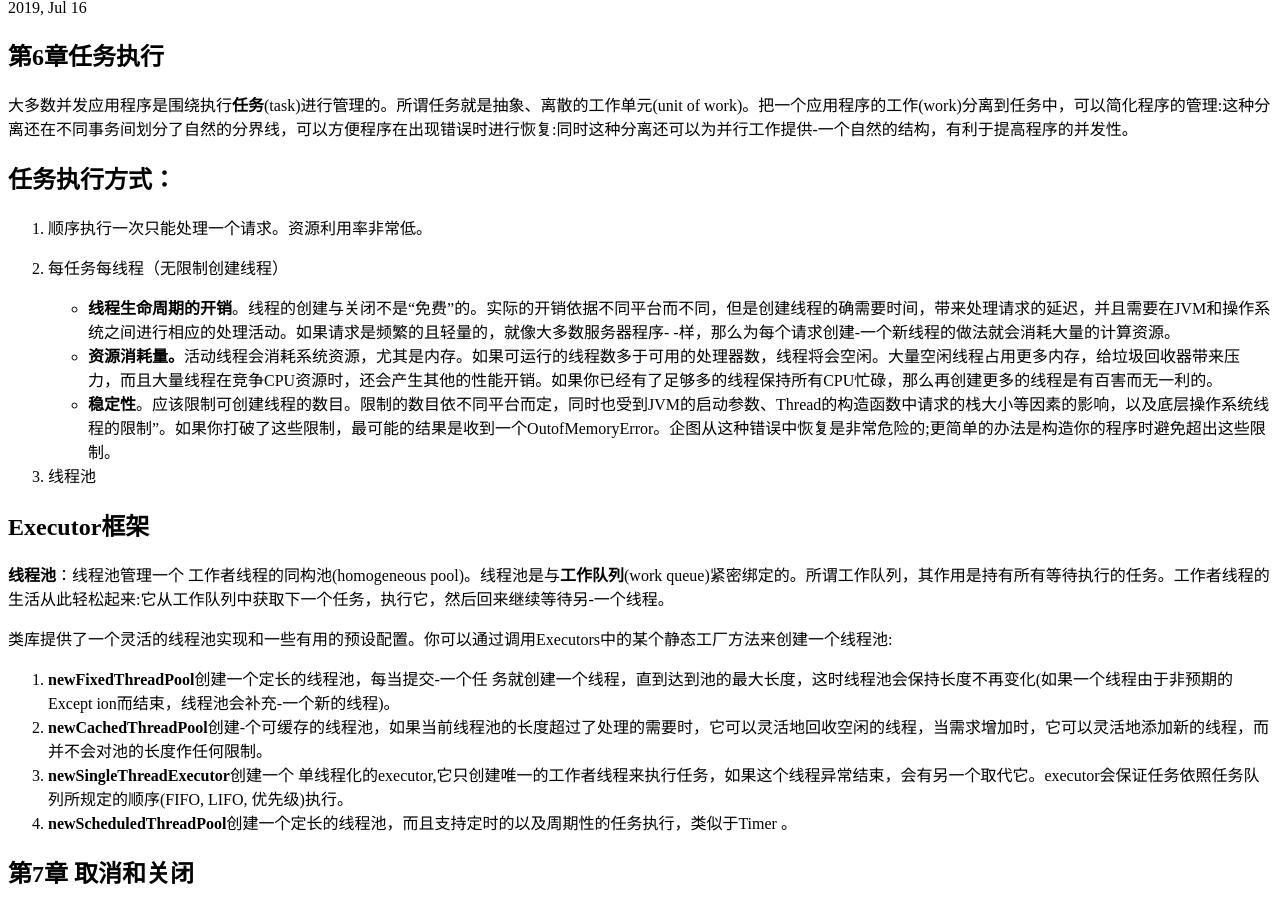
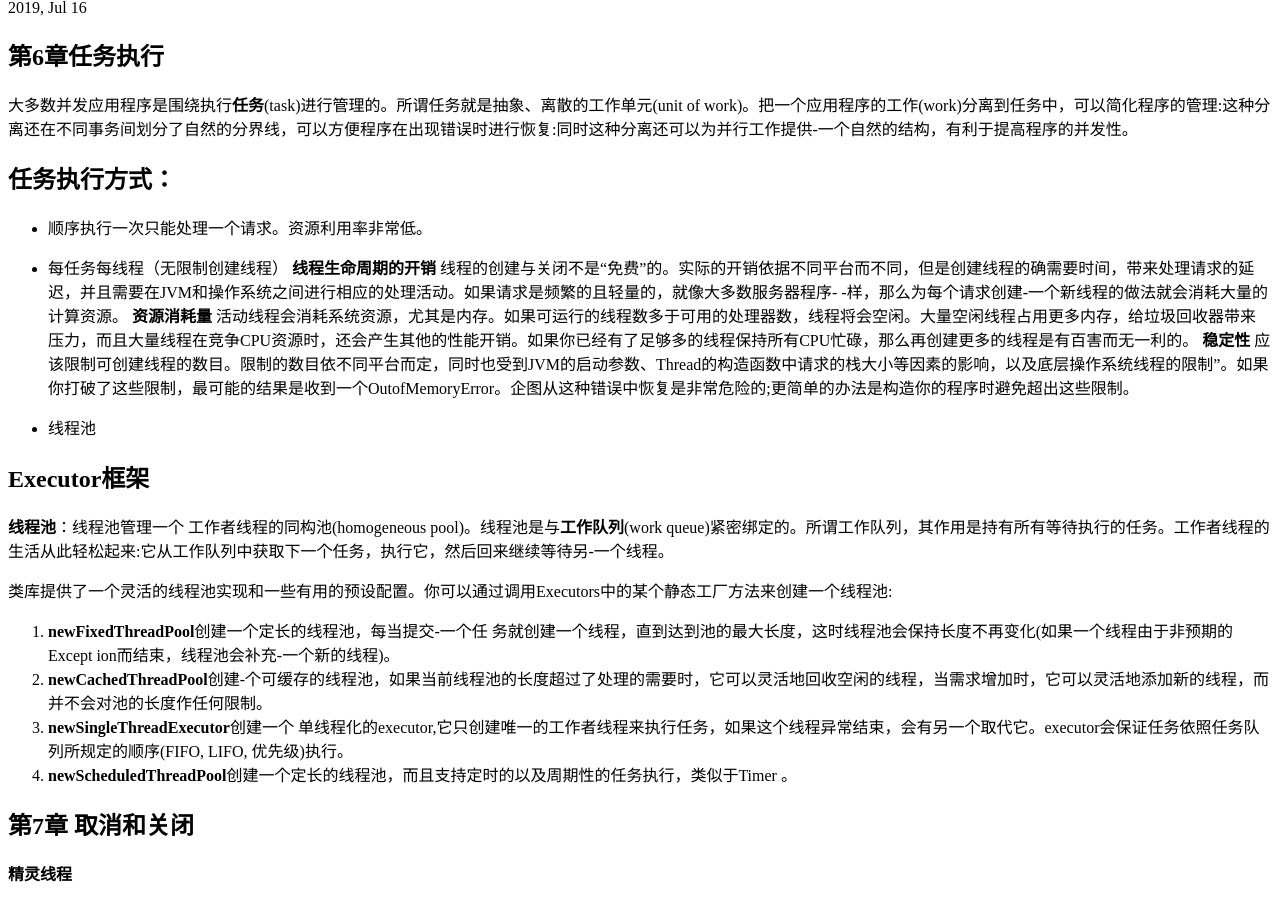
Before and after one commit to guoyang1996/guoyang1996.github.io, a Jekyll site: the page built from _posts/2019-07-16-java-concurrent3.md, in a window 1280 px wide and 900 px high, scrolled down 937 px. Built offline with Jekyll 4.4.1, drawn with Linux system fonts in a browser that asks for light colours; comment, search, counter and statistics services are not loaded; part of the change alters nothing that is shown.

```diff
--- a/_posts/2019-07-16-java-concurrent3.md
+++ b/_posts/2019-07-16-java-concurrent3.md
@@ -17,21 +17,17 @@ typora-copy-images-to: ..\assets\clipimg
 
 ## 任务执行方式：
 
-1. 顺序执行一次只能处理一个请求。资源利用率非常低。
-2. 每任务每线程（无限制创建线程）
+- 顺序执行一次只能处理一个请求。资源利用率非常低。
+- 每任务每线程（无限制创建线程）
+  **线程生命周期的开销** 线程的创建与关闭不是“免费”的。实际的开销依据不同平台而不同，但是创建线程的确需要时间，带来处理请求的延迟，并且需要在JVM和操作系统之间进行相应的处理活动。如果请求是频繁的且轻量的，就像大多数服务器程序-      -样，那么为每个请求创建-一个新线程的做法就会消耗大量的计算资源。
+  **资源消耗量** 活动线程会消耗系统资源，尤其是内存。如果可运行的线程数多于可用的处理器数，线程将会空闲。大量空闲线程占用更多内存，给垃圾回收器带来压力，而且大量线程在竞争CPU资源时，还会产生其他的性能开销。如果你已经有了足够多的线程保持所有CPU忙碌，那么再创建更多的线程是有百害而无一利的。
+  **稳定性** 应该限制可创建线程的数目。限制的数目依不同平台而定，同时也受到JVM的启动参数、Thread的构造函数中请求的栈大小等因素的影响，以及底层操作系统线程的限制”。如果你打破了这些限制，最可能的结果是收到一个OutofMemoryError。企图从这种错误中恢复是非常危险的;更简单的办法是构造你的程序时避免超出这些限制。
 
-	- **线程生命周期的开销**。线程的创建与关闭不是“免费”的。实际的开销依据不同平台而不同，但是创建线程的确需要时间，带来处理请求的延迟，并且需要在JVM和操作系统之间进行相应的处理活动。如果请求是频繁的且轻量的，就像大多数服务器程序-      -样，那么为每个请求创建-一个新线程的做法就会消耗大量的计算资源。
-	- **资源消耗量。**活动线程会消耗系统资源，尤其是内存。如果可运行的线程数多于可用的处理器数，线程将会空闲。大量空闲线程占用更多内存，给垃圾回收器带来压力，而且大量线程在竞争CPU资源时，还会产生其他的性能开销。如果你已经有了足够多的线程保持所有CPU忙碌，那么再创建更多的线程是有百害而无一利的。
-	- **稳定性**。应该限制可创建线程的数目。限制的数目依不同平台而定，同时也受到JVM的启动参数、Thread的构造函数中请求的栈大小等因素的影响，以及底层操作系统线程的限制”。如果你打破了这些限制，最可能的结果是收到一个OutofMemoryError。企图从这种错误中恢复是非常危险的;更简单的办法是构造你的程序时避免超出这些限制。
-3. 线程池
+- 线程池
 
 ## Executor框架
 
-
-
 **线程池**：线程池管理一个 工作者线程的同构池(homogeneous pool)。线程池是与**工作队列**(work queue)紧密绑定的。所谓工作队列，其作用是持有所有等待执行的任务。工作者线程的生活从此轻松起来:它从工作队列中获取下一个任务，执行它，然后回来继续等待另-一个线程。
-
-
 
 类库提供了一个灵活的线程池实现和一些有用的预设配置。你可以通过调用Executors中的某个静态工厂方法来创建一个线程池:
 
```
